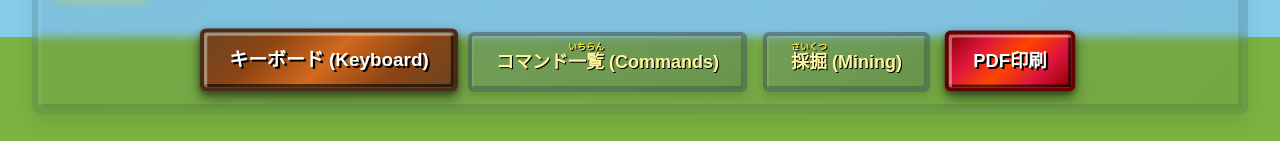
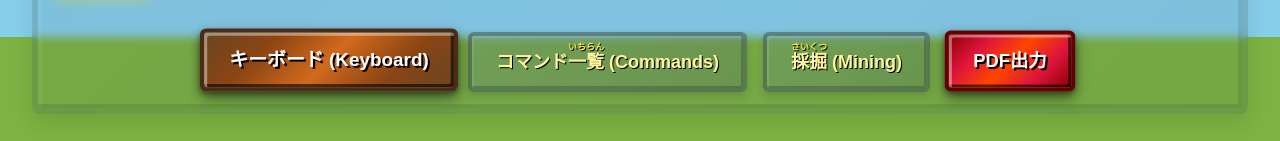
Before and after one commit to big-blue22/karikari, a React (Vite) app: page / in a window 1280 px wide. Shown: the part 163-304 px from the top of the page. Built offline with nearby package versions, Linux system fonts and the light colour scheme; a web font is replaced by a local one.

Commit message:
Revert "文章修正: PDF出力→PDF印刷、2024→2025"

```diff
--- a/App.tsx
+++ b/App.tsx
@@ -845,7 +845,7 @@ const App: React.FC = () => {
 
         <footer className="text-center mt-8 text-white drop-shadow-lg">
           <p className="text-lg font-bold bg-black/50 inline-block px-4 py-2 rounded-lg border-2 border-yellow-400/50">
-            &copy; 2025 <Furigana>マイクラ</Furigana>. <Furigana>たのしくあそんで、たくさん学ぼう！</Furigana>
+            &copy; 2024 <Furigana>マイクラ</Furigana>. <Furigana>たのしくあそんで、たくさん学ぼう！</Furigana>
           </p>
         </footer>
       </div>
--- a/Header.tsx
+++ b/Header.tsx
@@ -83,7 +83,7 @@ const Header: React.FC<HeaderProps> = ({ activeTab, onTabChange }) => {
           isActive={false}
           isActionButton={true}
         >
-          <Furigana>PDF印刷</Furigana>
+          <Furigana>PDF出力</Furigana>
         </TabButton>
       </nav>
     </header>
```
